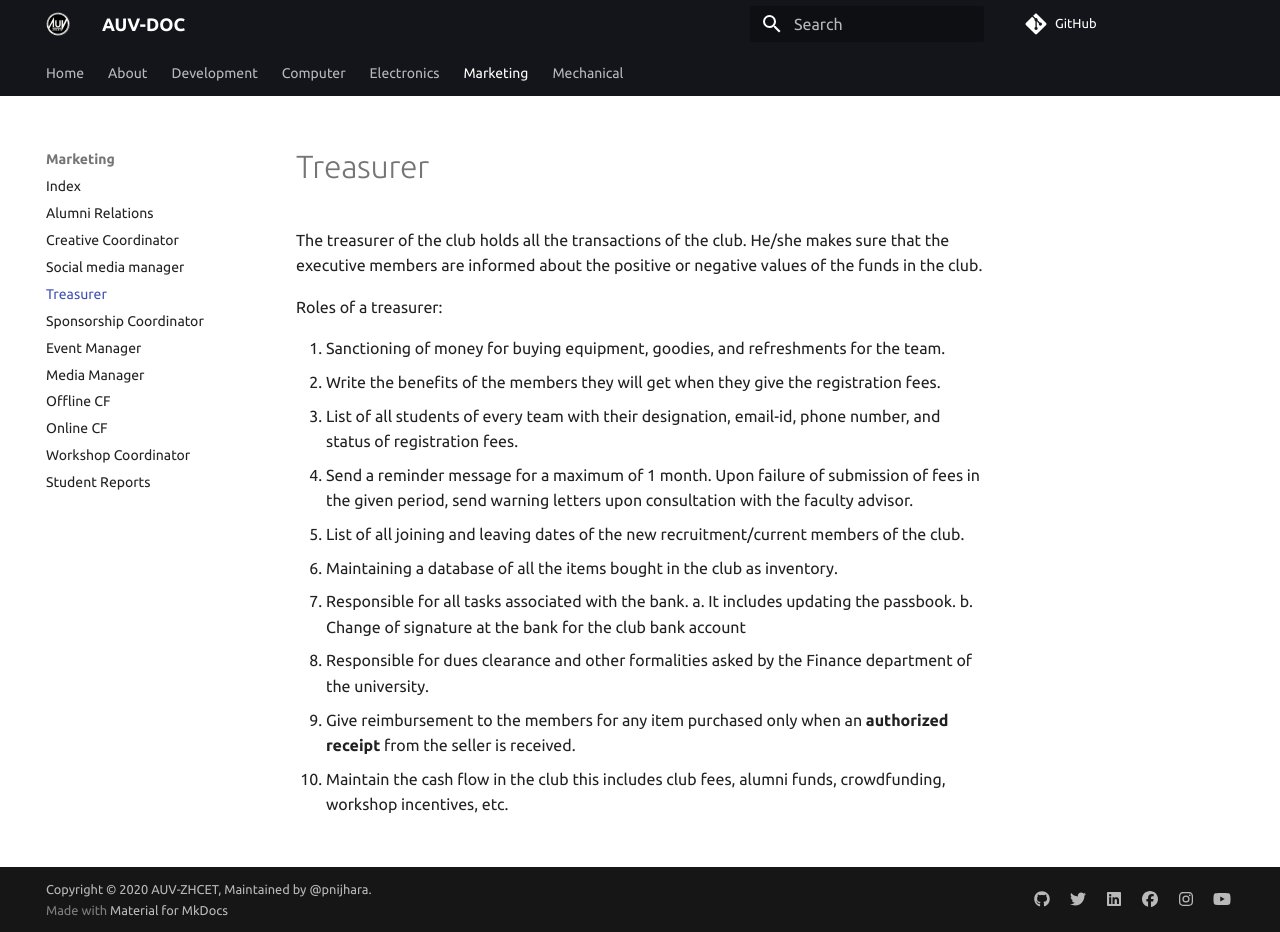
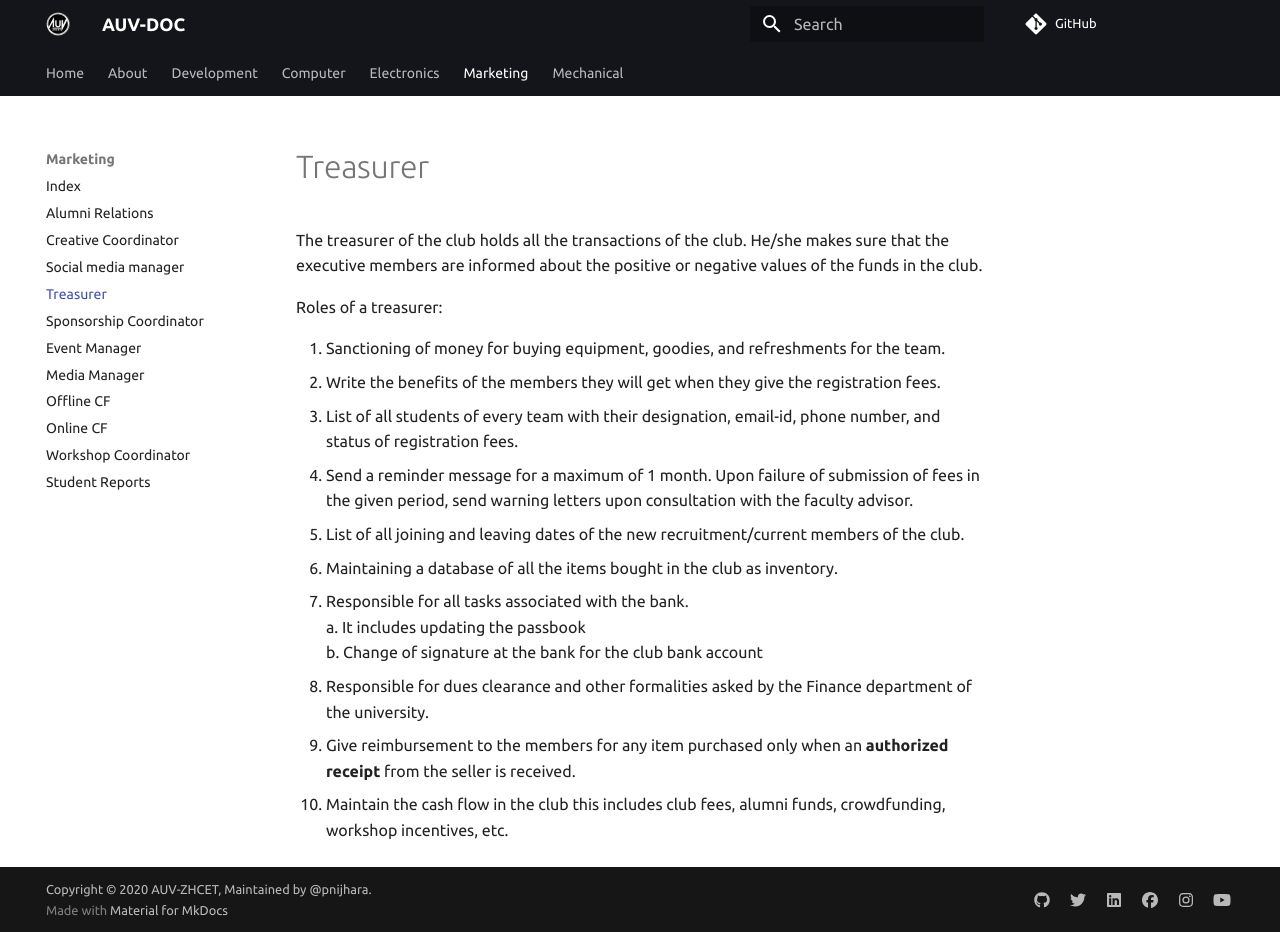
Before and after one commit to auvzhcet/Documentation, an MkDocs documentation site: the page built from docs/marketing/treasurer.md, in a window 1280 px wide and 932 px high. Built offline with MkDocs 1.6.1 and Material for MkDocs 9.7.7, drawn with Linux system fonts in a browser that asks for light colours; comment, search, counter and statistics services are not loaded.

Commit message:
Add trailing spaces for sub-points

```diff
--- a/docs/marketing/treasurer.md
+++ b/docs/marketing/treasurer.md
@@ -15,8 +15,8 @@ Roles of a treasurer:
 5. List of all joining and leaving dates of the new recruitment/current members of the club.
 6. Maintaining a database of all the items bought in the club as inventory.
 7. Responsible for all tasks associated with the bank.
-  a. It includes updating the passbook.
-  b. Change of signature at the bank for the club bank account
+    a. It includes updating the passbook
+    b. Change of signature at the bank for the club bank account
 8. Responsible for dues clearance and other formalities asked by the Finance department of the university.
 9. Give reimbursement to the members for any item purchased only when an **authorized receipt** from the seller is received.
 10. Maintain the cash flow in the club this includes club fees, alumni funds, crowdfunding, workshop incentives, etc.
```
